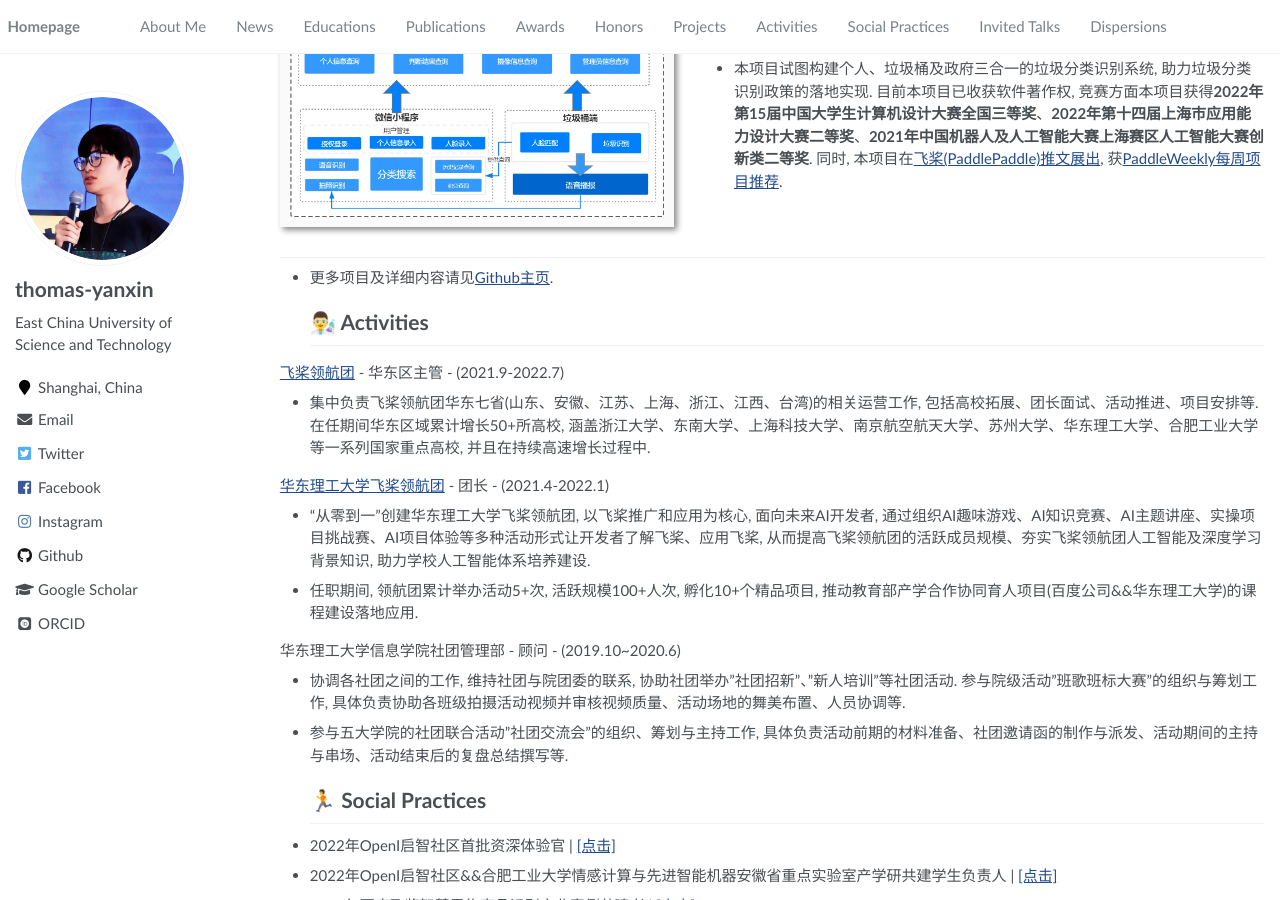
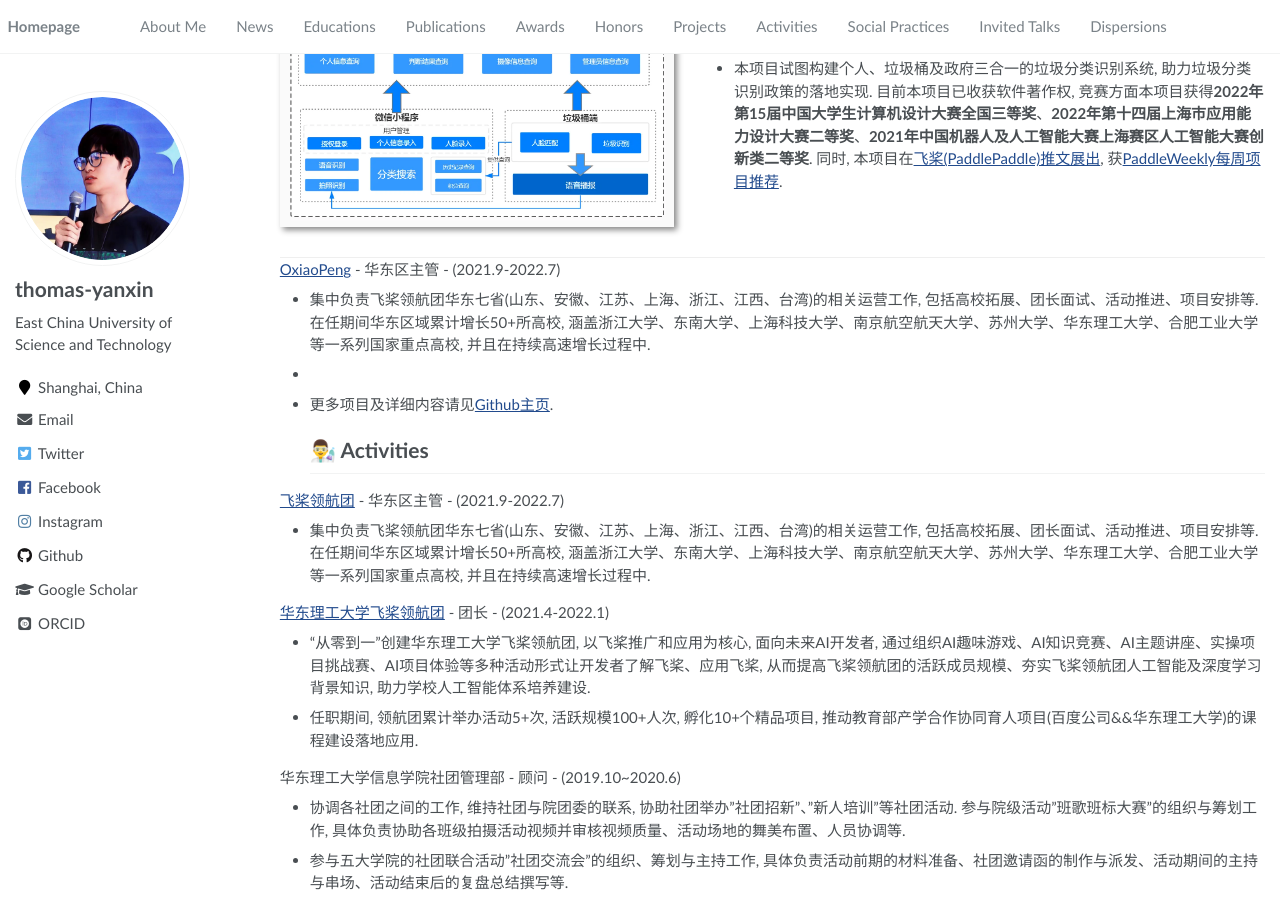
Before and after one commit to thomas-yanxin/thomas-yanxin.github.io, a Jekyll site: the page built from _pages/about.md, in a window 1280 px wide and 900 px high, scrolled down 2531 px. Built offline with Jekyll 4.4.1, drawn with Linux system fonts in a browser that asks for light colours; some web fonts are replaced.

Commit message:
Update about.md

```diff
--- a/_pages/about.md
+++ b/_pages/about.md
@@ -142,6 +142,10 @@
 </div>
 </div>
 
+
+[OxiaoPeng](https://www.paddlepaddle.org.cn/ppdenavigategroup) - 华东区主管 - (2021.9-2022.7)
+* 集中负责飞桨领航团华东七省(山东、安徽、江苏、上海、浙江、江西、台湾)的相关运营工作, 包括高校拓展、团长面试、活动推进、项目安排等. 在任期间华东区域累计增长50+所高校, 涵盖浙江大学、东南大学、上海科技大学、南京航空航天大学、苏州大学、华东理工大学、合肥工业大学等一系列国家重点高校, 并且在持续高速增长过程中.
+*
 * 更多项目及详细内容请见[Github主页](https://github.com/thomas-yanxin).
 # 👨‍🔬 Activities
 
```
